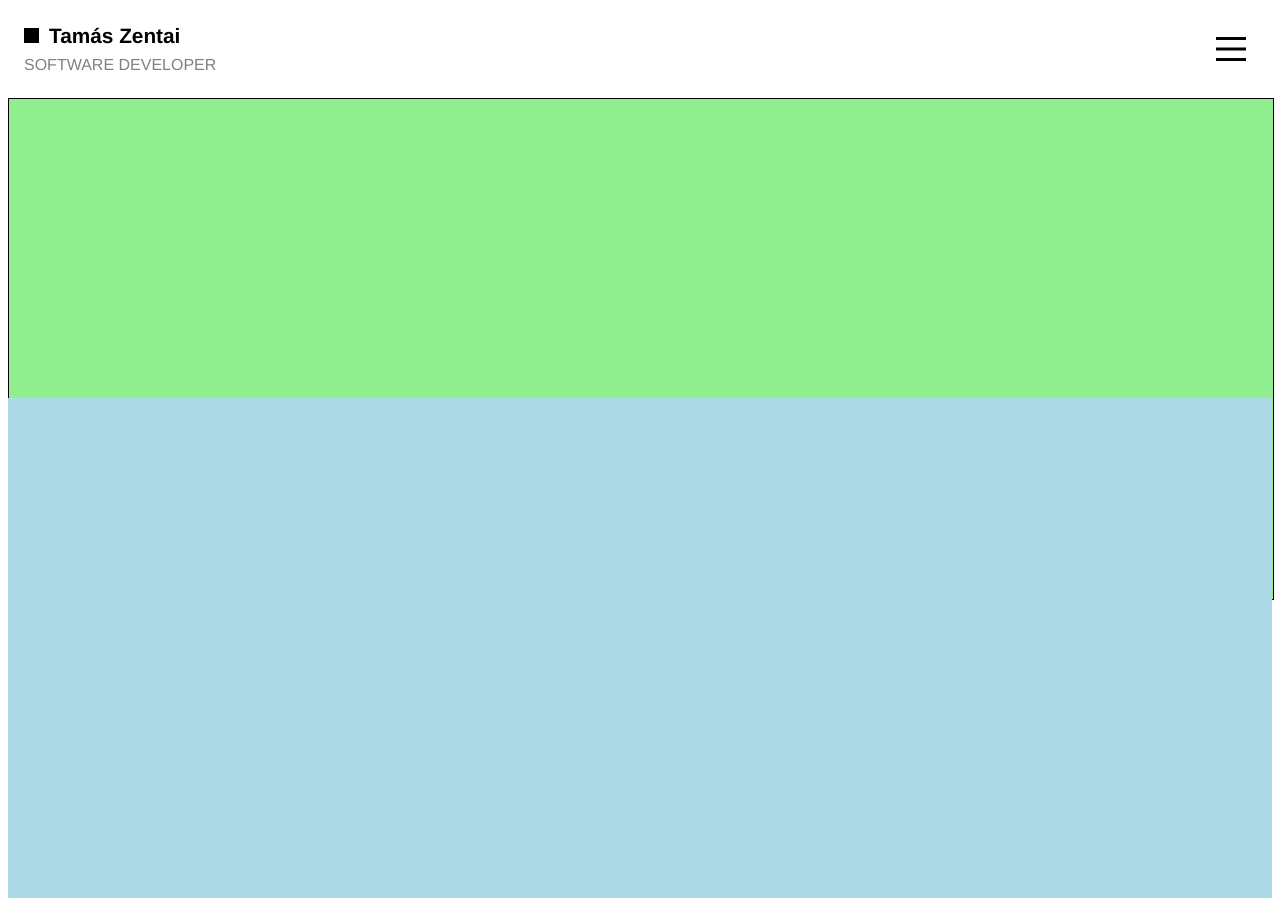
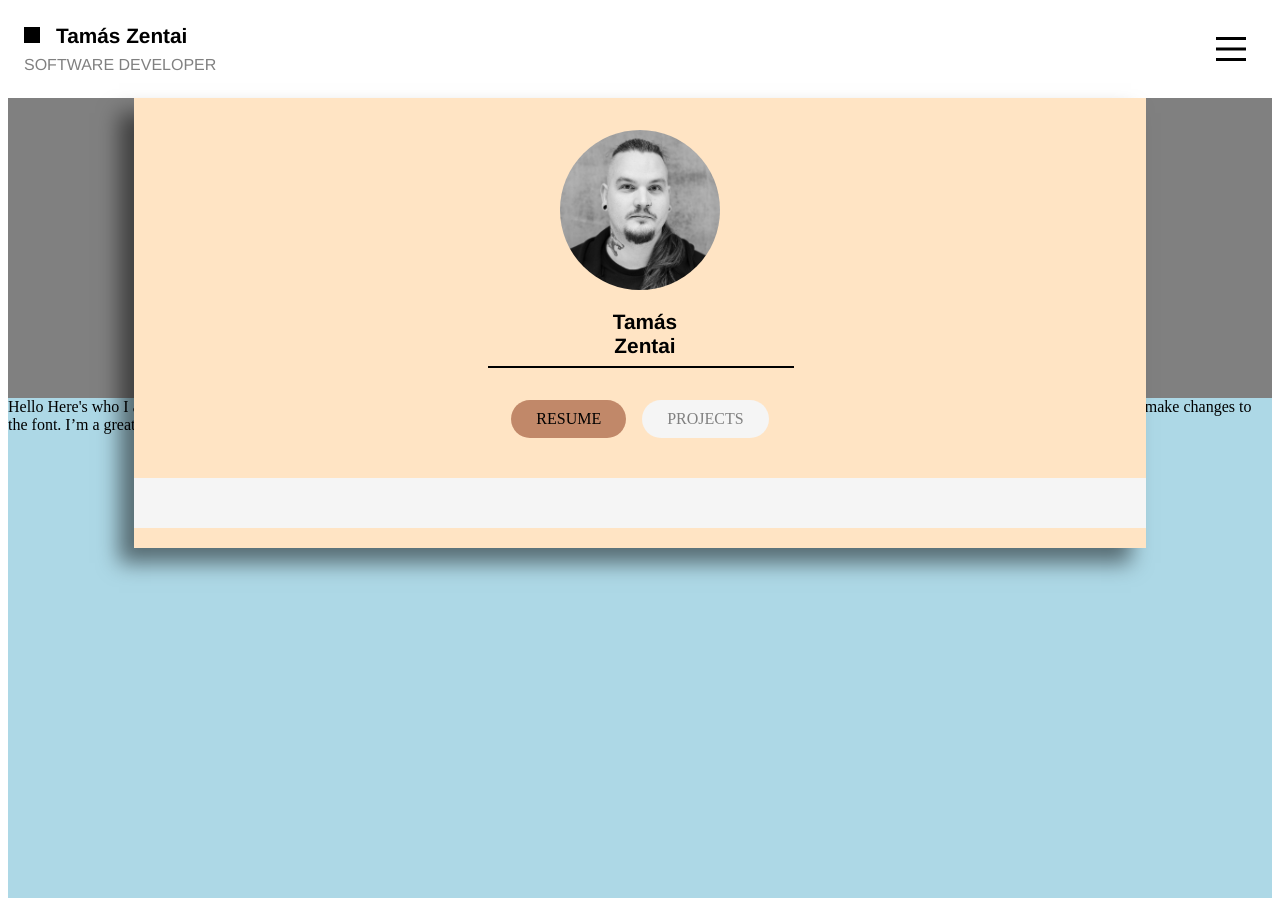
Before and after one commit to tamaszentai/portfolio2023, a Nuxt app: page / in a window 1280 px wide. Built offline with nearby package versions, Linux system fonts and the light colour scheme.

Commit message:
hero box is almost done

```diff
--- a/components/HamburgerMenu.vue
+++ b/components/HamburgerMenu.vue
@@ -40,7 +40,7 @@ body {
 }
 
 .menu {
-  z-index: 11;
+  z-index: 100;
   background-color: transparent;
   border: none;
   cursor: pointer;
@@ -96,10 +96,10 @@ body {
   margin: 0;
   padding: 0;
   position: fixed;
-  background: salmon;
+  background: bisque;
   width: 100%;
   height: 100vh;
-  z-index: 10;
+  z-index: 99;
   transition: top 0.5s ease;
 }
 
--- a/layouts/default.vue
+++ b/layouts/default.vue
@@ -23,8 +23,8 @@ header {
 
 .design-cube {
   display: inline-block;
-  width: 15px;
-  height: 15px;
+  width: 1rem;
+  height: 1rem;
   background-color: #000;
 }
 
@@ -32,7 +32,7 @@ header {
   display: inline-block;
   font-size: 1.3rem;
   font-weight: 700;
-  margin-left: 10px;
+  margin-left: 1rem;
   color: #000;
   font-family: Avenir, Helvetica, Arial, sans-serif
 }
--- a/pages/index.vue
+++ b/pages/index.vue
@@ -2,10 +2,26 @@
   <div>
     <div class="first-box">
       <div class="hero-box">
-
+        <img src="../assets/images/tamas.jpg" alt="Hero image" />
+        <div class="name">Tamás <br /> Zentai</div>
+        <hr />
+        <div class="buttons">
+          <div class="resume-button">Resume</div>
+          <div class="projects-button">Projects</div>
+        </div>
+        <div class="social-links"></div>
       </div>
     </div>
     <div class="second-box">
+      Hello
+
+      Here's who I am & what I do
+
+      I'm a paragraph. Click here to add your own text and edit me. It’s easy. Just click “Edit Text” or double click me to add your own content and make changes to the font.
+
+
+
+      I’m a great place for you to tell a story and let your users know a little more about you.
     </div>
     <div class="third-box">
     </div>
@@ -17,19 +33,83 @@
 
 <style scoped>
 .first-box {
+  position: relative;
   width: 100%;
   height: 300px;
   background-color: grey;
   margin: 0;
+  z-index: 11;
 }
 
 .hero-box {
+  width: 80%;
+  margin-left: 10%;
+  height: 450px;
+  background-color: bisque;
+  z-index: 10;
+  box-shadow: -15px 15px 20px rgba(0, 0, 0, 0.5);
+  text-align: center;
+}
+
+.hero-box img {
+  height: 10rem;
+  border-radius: 50%;
+  margin-top: 2rem;
+}
+
+.name {
+  display: block;
+  font-size: 1.3rem;
+  font-weight: 700;
+  margin-top: 1rem;
+  margin-left: 10px;
+  color: #000;
+  font-family: Avenir, Helvetica, Arial, sans-serif
+}
+
+hr {
+  width: 30%;
+  margin-left: 35%;
+  margin-top: 0.5rem;
+  border: 1px solid black;
+}
+
+.buttons {
+  margin-top: 1rem;
+}
+
+.resume-button {
+  background-color: #c18869;
+  border-radius: 25px;
+  color: black;
+  padding: 10px 25px;
+  margin: 1rem 0.5rem;
+  text-align: center;
+  text-decoration: none;
+  display: inline-block;
+  font-size: 16px;
+  text-transform: uppercase;
+}
+
+.projects-button {
+  background-color: whitesmoke;
+  border-radius: 25px;
+  color: gray;
+  padding: 10px 25px;
+  margin: 1rem 0.5rem;
+  text-align: center;
+  text-decoration: none;
+  display: inline-block;
+  font-size: 16px;
+  text-transform: uppercase;
+}
+
+.social-links {
   width: 100%;
-  height: 500px;
-  background-color: lightgreen;
-  border: 1px solid black;
-  margin: 0;
-  z-index: 10;
+  height: 50px;
+  background-color: whitesmoke;
+  margin-top: 1.5rem;
+  z-index: 9;
 }
 
 .second-box {
```
Also changed, not shown: assets/images/tamas.jpg (added).
